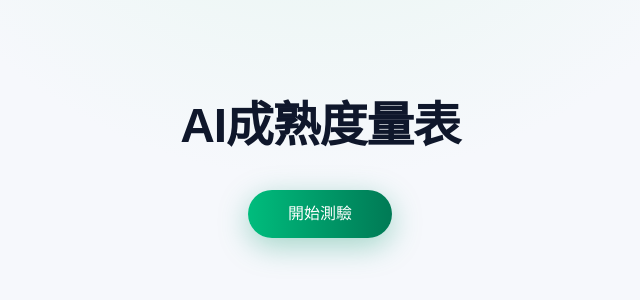
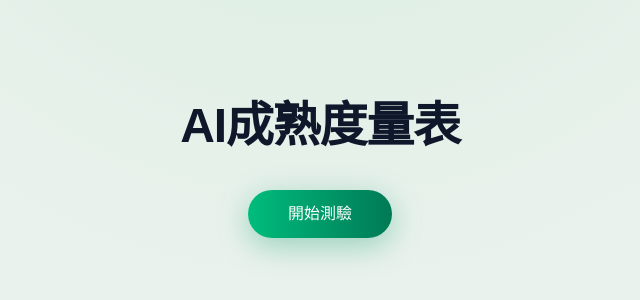
Before and after one commit to sharonyangg/ai-maturity-scale, a Next.js app: page / in a window 1280 px wide. Shown: the part 230-530 px from the top of the page, without its empty margins (320-960 px from the left). Built offline with nearby package versions, Linux system fonts and the light colour scheme.

Commit message:
Give the page background a visible tint instead of near-white
The gradient faded to #f6f8fc, which read as plain white against the
white cards. Shifted the whole gradient to a sage-green tint (#d7ecdf to
#e9f2ec) so the background stays visibly distinct from the white cards.

```diff
--- a/src/app/globals.css
+++ b/src/app/globals.css
@@ -1,7 +1,7 @@
 @import "tailwindcss";
 
 :root {
-  --background: #f6f8fc;
+  --background: #e9f2ec;
   --foreground: #0f172a;
 }
 
@@ -15,11 +15,12 @@
 /*
  * 淺色版型：文字顏色都用明確的 class 指定，刻意不跟隨系統深色模式偏好——
  * 之前跟隨系統偏好時，白色卡片裡的文字會被瀏覽器自動換成淺色，幾乎看不見。
- * 背景是畫在 body 本身的一層極淡漸層（不是額外疊加的定位圖層），避免出現
- * 蓋住內頁內容的浮動框。
+ * 背景是畫在 body 本身的一層漸層（不是額外疊加的定位圖層，避免出現蓋住
+ * 內頁內容的浮動框），刻意用帶綠灰調的底色而非趨近全白，讓白色卡片能
+ * 從背景中浮出來，不會整頁糊成一片白。
  */
 body {
-  background: radial-gradient(circle at 50% -10%, #e2f5ec 0%, #f6f8fc 45%) fixed;
+  background: radial-gradient(circle at 50% -10%, #d7ecdf 0%, #e9f2ec 55%) fixed;
   color: var(--foreground);
   font-family: Arial, Helvetica, sans-serif;
 }
```
